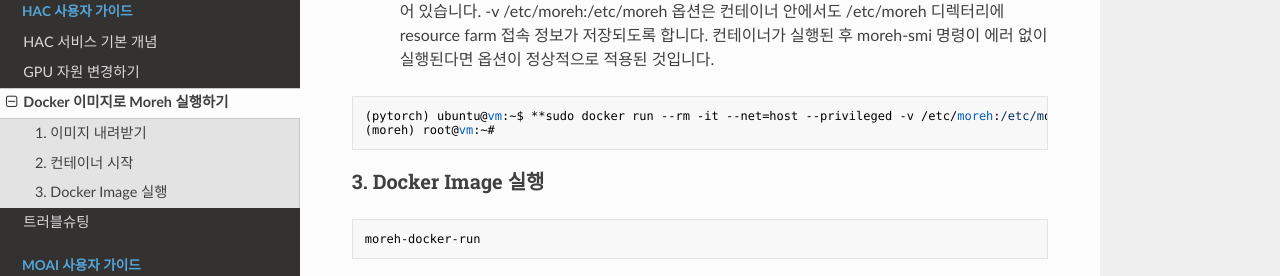
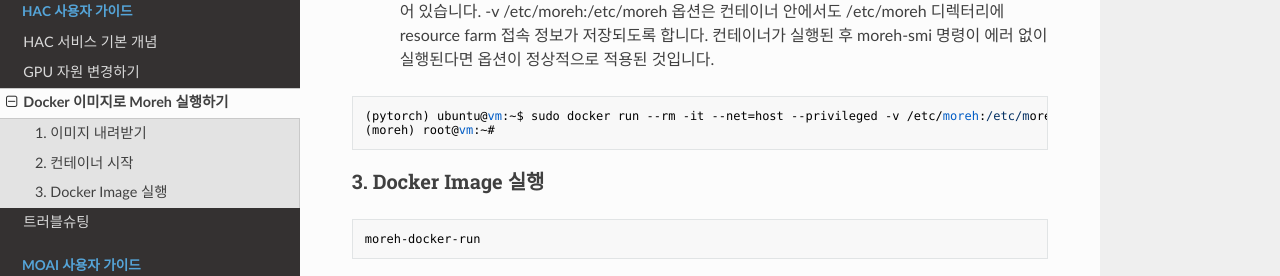
Before and after one commit to johyun1001/moreh-docs-public, an MkDocs documentation site: the page built from docs/HAC 사용자 가이드/3_Docker 이미지로 Moreh 실행하기.md, in a window 1280 px wide and 900 px high, scrolled down 2549 px. Shown: the part 151-427 px from the top of the window. Built offline with MkDocs 1.6.1, drawn with Linux system fonts in a browser that asks for light colours; nearby versions of some CDN libraries.

````diff
--- a/docs/HAC 사용자 가이드/3_Docker 이미지로 Moreh 실행하기.md
+++ b/docs/HAC 사용자 가이드/3_Docker 이미지로 Moreh 실행하기.md
@@ -133,7 +133,7 @@ sys.deploy.kt-epc.moreh.io:5001/moreh:22.10.1
     - VM의 /etc/moreh 디렉터리에는 AI 가속기 사용 시 resource farm에 접속하기 위한 정보가 저장되어 있습니다. -v /etc/moreh:/etc/moreh 옵션은 컨테이너 안에서도 /etc/moreh 디렉터리에 resource farm 접속 정보가 저장되도록 합니다. 컨테이너가 실행된 후 moreh-smi 명령이 에러 없이 실행된다면 옵션이 정상적으로 적용된 것입니다.
 
 ```jsx
-(pytorch) ubuntu@vm:~$ **sudo docker run --rm -it --net=host --privileged -v /etc/moreh:/etc/moreh sys.deploy.kt-epc.moreh.io:5001/moreh:latest /bin/bash**
+(pytorch) ubuntu@vm:~$ sudo docker run --rm -it --net=host --privileged -v /etc/moreh:/etc/moreh sys.deploy.kt-epc.moreh.io:5001/moreh:latest /bin/bash
 (moreh) root@vm:~#
 ```
 
````
